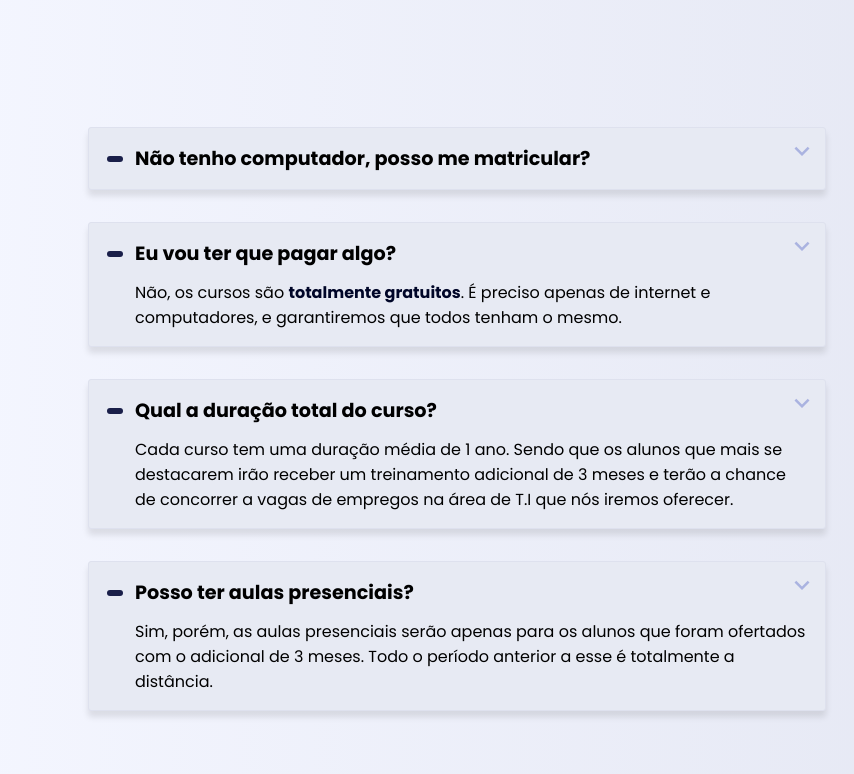
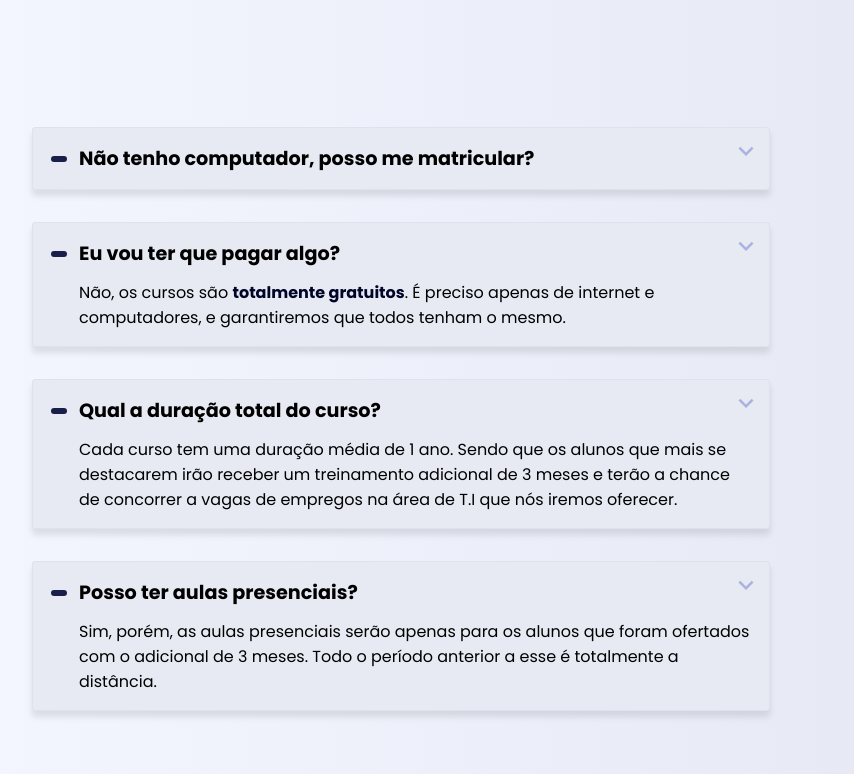
Before and after one commit to MatheusBaganha/ATBR, a plain HTML site: page index.html in a window 1536 px wide. Shown: the part 2150-2924 px from the top of the page, without its empty margins (52-906 px from the left). Drawn offline with Linux system fonts and the light colour scheme.

Commit message:
responsivo

```diff
--- a/scss/_duvidas.scss
+++ b/scss/_duvidas.scss
@@ -1,10 +1,16 @@
+@media(min-width: 1350px) {
+  .containerDuvidas {
+    margin-left: 92px
+  }
+}
+
 .containerDuvidas {
   display: flex;
   justify-content: flex-start;
   flex-wrap: wrap;
   gap: 32px 64px;
   margin-top: 64px;
-  margin-left: 92px
+  margin-left: 36px
 }
 
 .containerPergunta {
```
Also changed, not shown: css/style.css.
